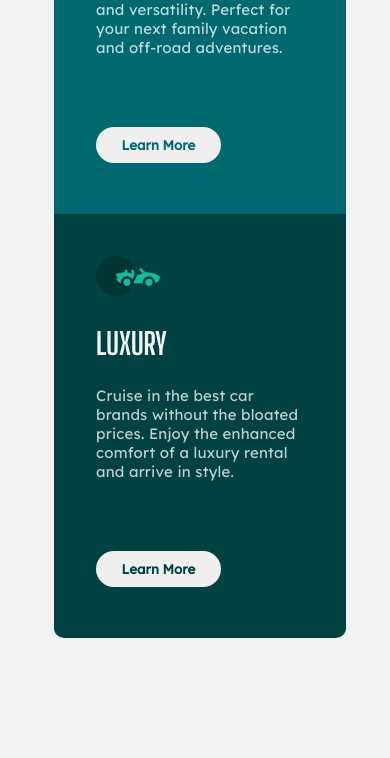
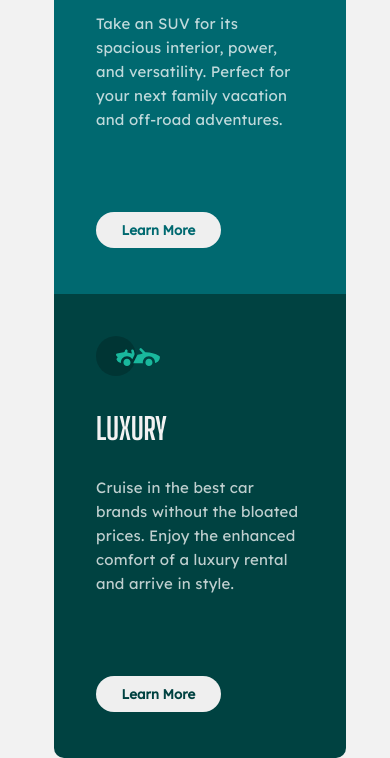
Before and after one commit to sandrvvu/3-column-card.github.io, a plain HTML site: page index.html in a window 390 px wide. Shown: the part 639-1397 px from the top of the page. Before the commit the page ends 1277 px from the top, so only its background shows below. Drawn offline with Linux system fonts and the light colour scheme.

Commit message:
edit style.css

```diff
--- a/style.css
+++ b/style.css
@@ -29,8 +29,6 @@ body {
 }
 
 .card {
-  border-radius: 25px;
-
   display: flex;
   flex-direction: row;
   justify-content: center;
@@ -41,7 +39,7 @@ body {
 
 .column {
   max-width: 208px;
-  height: 340px;
+  height: 380px;
   padding: 42px;
   position: relative;
 }
@@ -63,13 +61,14 @@ body {
 .header {
   font-family: "Big Shoulders Display", cursive;
   text-transform: uppercase;
-  margin: 25px 0;
+  margin: 30px 0;
 }
 
 .info {
   color: var(--transparent-white);
-  margin-bottom: 70px;
+  margin-bottom: 80px;
   letter-spacing: 0.2px;
+  line-height: 1.5rem;
 }
 
 .btn-learn-more {
@@ -94,12 +93,26 @@ body {
   color: var(--very-dark-cyan);
 }
 
-@media only screen and (max-width: 844px) {
+@media only screen and (max-width: 903px) {
+  .column {
+    border-radius: 0;
+  }
+  .card {
+     align-content: flex-start;
+  }
+}
+
+@media only screen and (max-width: 600px) {
   body {
     display: flex;
     width: 100%;
     overflow: scroll;
     flex-wrap: wrap;
+  }
+
+  .column {
+    margin: 0;
+    border-radius: 0;
   }
 
   .sedans {
```
